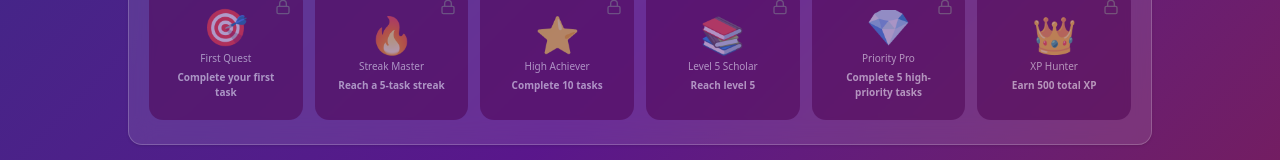
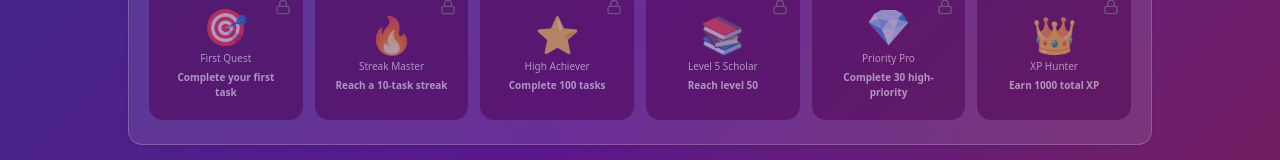
Before and after one commit to rezaahmadisukur/study-quest, a React (Vite) app: page / in a window 1280 px wide. Shown: the part 594-754 px from the top of the page. Built offline with nearby package versions, Linux system fonts and the light colour scheme.

Commit message:
feat: add show alert when completed task

```diff
--- a/src/App.tsx
+++ b/src/App.tsx
@@ -1,4 +1,4 @@
-import { Flame, Funnel, Shell, Trophy } from "lucide-react";
+import { Flame, Funnel, Shell, Sparkles, Trophy } from "lucide-react";
 import ExperientLevel from "./components/Fragments/ExperientLevel";
 import Header from "./components/Fragments/Header";
 import { Card } from "./components/ui/card";
@@ -11,12 +11,13 @@ import {
 } from "./components/ui/select";
 import { useDispatch, useSelector } from "react-redux";
 import type { RootState } from "./redux/store";
-import { useEffect, useState } from "react";
+import { useContext, useEffect, useState } from "react";
 import TasksQuest from "./components/Fragments/TasksQuest";
 import { AddTaskComp } from "./components/Fragments/AddTaskComp";
 import AchievementsComp from "./components/Fragments/AchievementsComp";
 import { format } from "date-fns";
 import { updateStreak } from "./redux/slices/statSlice";
+import { Context } from "./contexts/Context";
 
 const App = () => {
   const tasks = useSelector((state: RootState) => state.tasks.data);
@@ -25,6 +26,7 @@ const App = () => {
     (state: RootState) => state.achievements.data
   );
   const [selectOpt, setSelectOpt] = useState<string>("");
+  const { isCompleteTask, plusExp } = useContext(Context);
   const dispatch = useDispatch();
 
   useEffect(() => {
@@ -55,7 +57,19 @@ const App = () => {
   }, [dispatch, stats.lastCompletedDate]);
 
   return (
-    <div className="min-h-screen bg-linear-to-br from-indigo-900 via-purple-900 to-pink-900">
+    <div className="min-h-screen bg-linear-to-br from-indigo-900 via-purple-900 to-pink-900 relative">
+      {/* Alert Completed Task */}
+      {isCompleteTask && (
+        <div className="bg-linear-to-br from-orange-400 to-red-500 absolute top-1/2 left-1/2 transform -translate-x-1/2 -translate-y-1/2 z-10  rounded-2xl shadow-2xl shadow-amber-300">
+          <div className="py-10 px-15 flex gap-5 items-center">
+            <Sparkles className="text-neutral-50 size-6 animate-spin" />
+            <h3 className="text-xl text-neutral-50 animate-pulse">
+              + {plusExp} Completed Task
+            </h3>
+            <Sparkles className="text-neutral-50 size-8 animate-spin" />
+          </div>
+        </div>
+      )}
       <div className="max-w-5xl mx-auto py-20">
         <header className="flex justify-center items-center">
           <Header />
@@ -138,7 +152,6 @@ const App = () => {
               </Select>
             </div>
           </Card>
-
           <TasksQuest tasks={tasks} selectOpt={selectOpt} />
         </main>
       </div>
--- a/src/components/Fragments/TasksQuest.tsx
+++ b/src/components/Fragments/TasksQuest.tsx
@@ -8,6 +8,8 @@ import TaskProgress from "./TaskProgress";
 import { EditTaskComp } from "./EditTaskComp";
 import { completeTask } from "@/redux/slices/achievementSlice";
 import { useAppDispatch } from "@/redux/store";
+import { useContext } from "react";
+import { Context } from "@/contexts/Context";
 
 const TasksQuest = ({
   tasks,
@@ -20,6 +22,7 @@ const TasksQuest = ({
   const sortedArray = [...tasks].sort((a, b) =>
     a.deadline.localeCompare(b.deadline)
   );
+  const { setIsCompleteTask, setPlusExp } = useContext(Context);
 
   const filterData = sortedArray.filter((task) => {
     const data = task.priority === selectOpt;
@@ -34,6 +37,21 @@ const TasksQuest = ({
         return sortedArray;
     }
   });
+
+  const handleCompleteTask = (task: addTaskType) => {
+    dispatch(completeTask(task));
+    if (task.priority === "high") {
+      setPlusExp(50);
+    } else if (task.priority === "medium") {
+      setPlusExp(30);
+    } else {
+      setPlusExp(15);
+    }
+    setIsCompleteTask((prev: boolean): boolean => !prev);
+    setTimeout(() => {
+      setIsCompleteTask((prev: boolean): boolean => !prev);
+    }, 2000);
+  };
 
   return (
     <div className="relative">
@@ -57,9 +75,7 @@ const TasksQuest = ({
                     <div>
                       <button
                         className="cursor-pointer"
-                        onClick={() => {
-                          dispatch(completeTask(task));
-                        }}
+                        onClick={() => handleCompleteTask(task)}
                         disabled={task.completed}
                       >
                         {task.completed ? (
--- /dev/null
+++ b/src/contexts/Context.tsx
@@ -0,0 +1,42 @@
+import {
+  createContext,
+  useState,
+  type Dispatch,
+  type ReactNode,
+  type SetStateAction
+} from "react";
+
+interface IContext {
+  isCompleteTask: boolean;
+  setIsCompleteTask: Dispatch<SetStateAction<boolean>>;
+  plusExp: number;
+  setPlusExp: Dispatch<SetStateAction<number>>;
+}
+
+interface IChildren {
+  children: ReactNode;
+}
+
+// eslint-disable-next-line react-refresh/only-export-components
+export const Context = createContext<IContext>({
+  isCompleteTask: false,
+  setIsCompleteTask: () => {},
+  plusExp: 0,
+  setPlusExp: () => {}
+});
+
+const ContextProvider = ({ children }: IChildren) => {
+  const [isCompleteTask, setIsCompleteTask] = useState<boolean>(false);
+  const [plusExp, setPlusExp] = useState<number>(0);
+
+  const ContextValue: IContext = {
+    isCompleteTask,
+    setIsCompleteTask,
+    plusExp,
+    setPlusExp
+  };
+
+  return <Context.Provider value={ContextValue}>{children}</Context.Provider>;
+};
+
+export default ContextProvider;
--- a/src/main.tsx
+++ b/src/main.tsx
@@ -4,11 +4,14 @@ import "./globals.css";
 import App from "./App.tsx";
 import { Provider } from "react-redux";
 import { store } from "./redux/store.ts";
+import ContextProvider from "./contexts/Context.tsx";
 
 createRoot(document.getElementById("root")!).render(
   <StrictMode>
     <Provider store={store}>
-      <App />
+      <ContextProvider>
+        <App />
+      </ContextProvider>
     </Provider>
   </StrictMode>
 );
--- a/src/redux/slices/achievementSlice.ts
+++ b/src/redux/slices/achievementSlice.ts
@@ -14,35 +14,35 @@ const storage = [
   {
     id: "2",
     title: "Streak Master",
-    description: "Reach a 5-task streak",
+    description: "Reach a 10-task streak",
     icon: "🔥",
     unlocked: false
   },
   {
     id: "3",
     title: "High Achiever",
-    description: "Complete 10 tasks",
+    description: "Complete 100 tasks",
     icon: "⭐",
     unlocked: false
   },
   {
     id: "4",
     title: "Level 5 Scholar",
-    description: "Reach level 5",
+    description: "Reach level 50",
     icon: "📚",
     unlocked: false
   },
   {
     id: "5",
     title: "Priority Pro",
-    description: "Complete 5 high-priority tasks",
+    description: "Complete 30 high-priority",
     icon: "💎",
     unlocked: false
   },
   {
     id: "6",
     title: "XP Hunter",
-    description: "Earn 500 total XP",
+    description: "Earn 1000 total XP",
     icon: "👑",
     unlocked: false
   }
```
